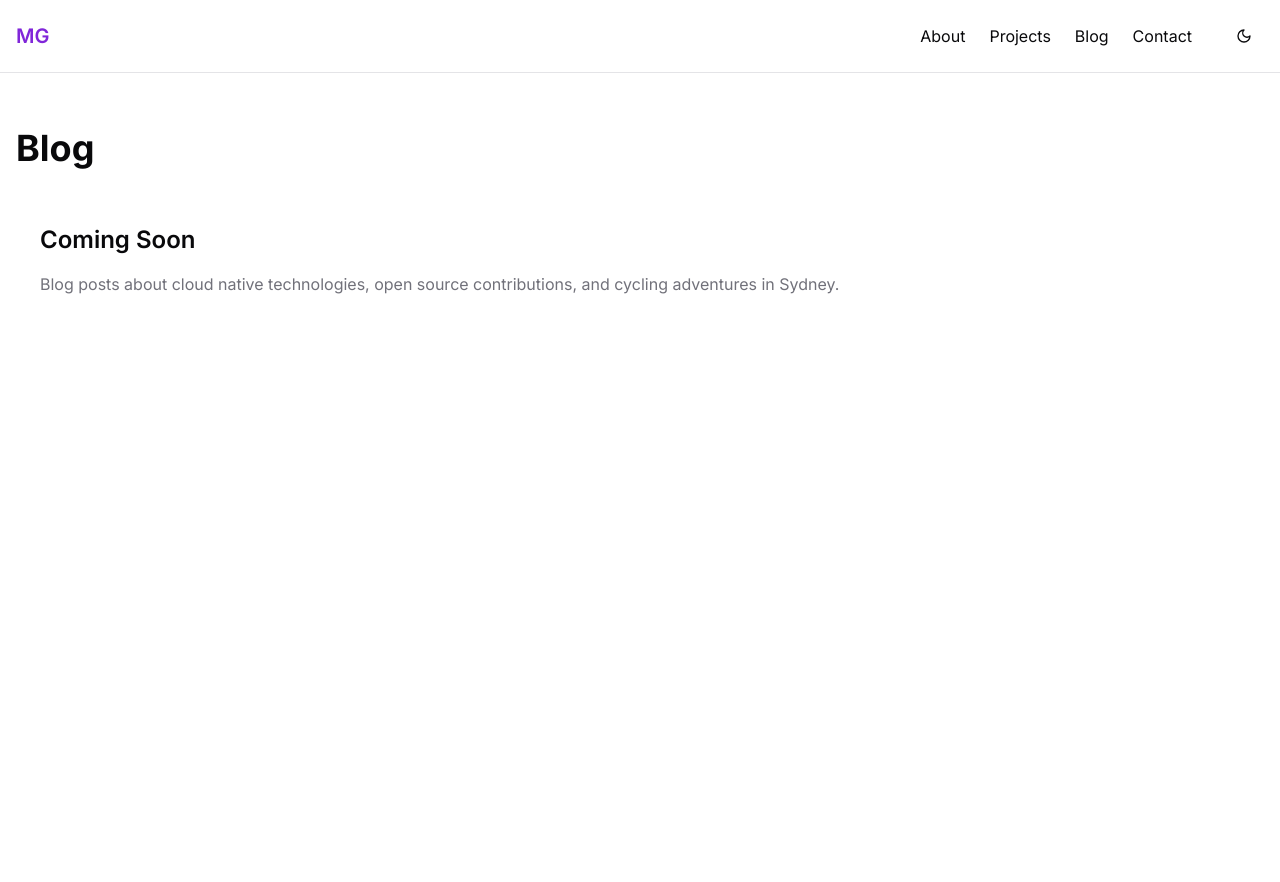
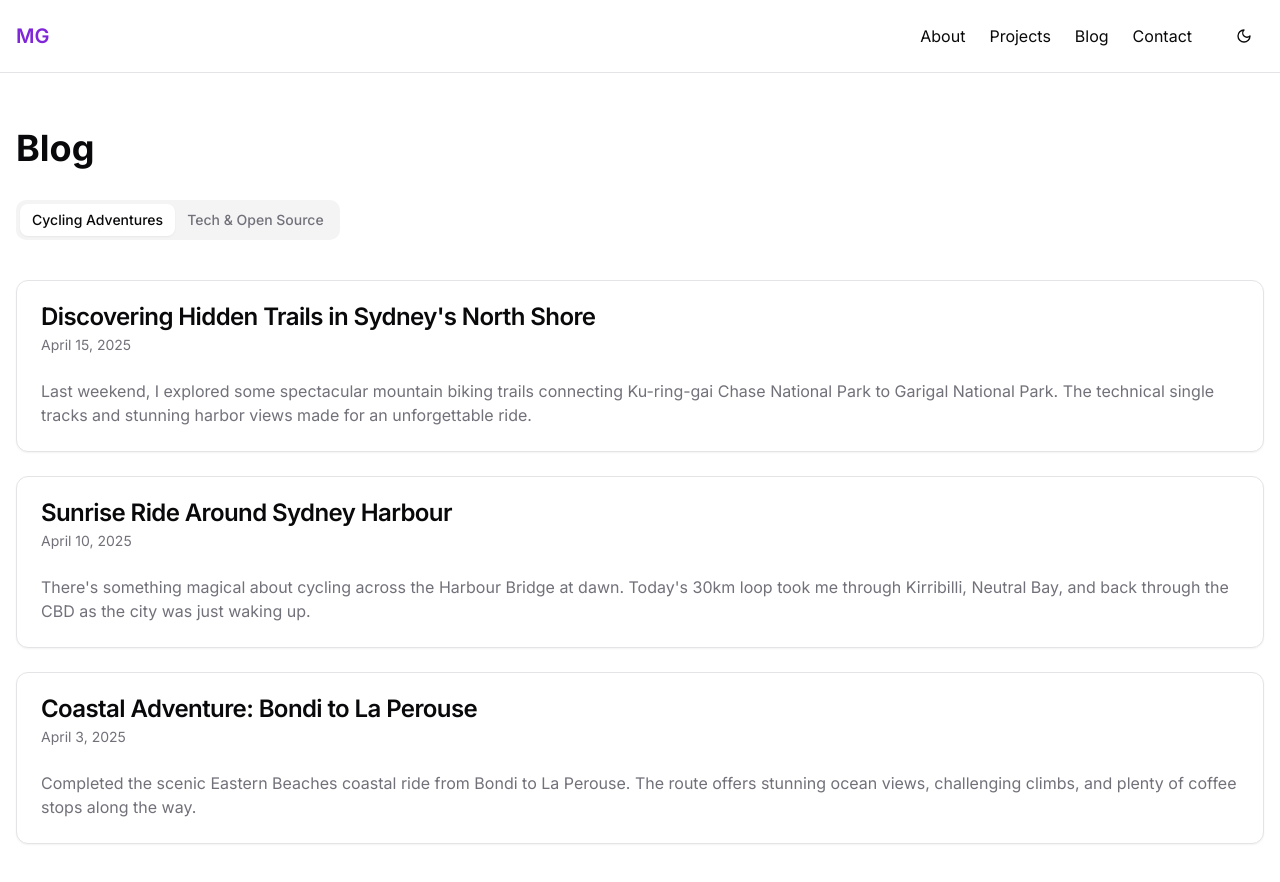
Before and after one commit to miacycle/mia-sydney-cycle, a React (Vite) app: page /blog in a window 1280 px wide. Shown: the top 882 px of the page. Before the commit the page ends 800 px from the top, so only its background shows below. Built offline with nearby package versions, Linux system fonts and the light colour scheme.

Commit message:
Add blog posts
Add blog posts about bicycling and Layer5 Kanvas.

```diff
--- a/src/pages/Blog.tsx
+++ b/src/pages/Blog.tsx
@@ -1,16 +1,94 @@
+
+import { Card, CardContent, CardDescription, CardHeader, CardTitle } from "@/components/ui/card";
+import { Tabs, TabsContent, TabsList, TabsTrigger } from "@/components/ui/tabs";
 
 const Blog = () => {
   return (
     <div className="container mx-auto px-4 py-16 page-transition">
       <h1 className="text-4xl font-bold mb-8">Blog</h1>
-      <div className="grid gap-8">
-        <article className="bg-card p-6 rounded-lg">
-          <h2 className="text-2xl font-semibold mb-4">Coming Soon</h2>
-          <p className="text-muted-foreground">
-            Blog posts about cloud native technologies, open source contributions, and cycling adventures in Sydney.
-          </p>
-        </article>
-      </div>
+
+      <Tabs defaultValue="cycling" className="w-full">
+        <TabsList className="mb-8">
+          <TabsTrigger value="cycling">Cycling Adventures</TabsTrigger>
+          <TabsTrigger value="tech">Tech & Open Source</TabsTrigger>
+        </TabsList>
+
+        <TabsContent value="cycling" className="space-y-6">
+          <Card>
+            <CardHeader>
+              <CardTitle>Discovering Hidden Trails in Sydney's North Shore</CardTitle>
+              <CardDescription>April 15, 2025</CardDescription>
+            </CardHeader>
+            <CardContent>
+              <p className="text-muted-foreground">
+                Last weekend, I explored some spectacular mountain biking trails connecting Ku-ring-gai Chase National Park to Garigal National Park. The technical single tracks and stunning harbor views made for an unforgettable ride.
+              </p>
+            </CardContent>
+          </Card>
+
+          <Card>
+            <CardHeader>
+              <CardTitle>Sunrise Ride Around Sydney Harbour</CardTitle>
+              <CardDescription>April 10, 2025</CardDescription>
+            </CardHeader>
+            <CardContent>
+              <p className="text-muted-foreground">
+                There's something magical about cycling across the Harbour Bridge at dawn. Today's 30km loop took me through Kirribilli, Neutral Bay, and back through the CBD as the city was just waking up.
+              </p>
+            </CardContent>
+          </Card>
+
+          <Card>
+            <CardHeader>
+              <CardTitle>Coastal Adventure: Bondi to La Perouse</CardTitle>
+              <CardDescription>April 3, 2025</CardDescription>
+            </CardHeader>
+            <CardContent>
+              <p className="text-muted-foreground">
+                Completed the scenic Eastern Beaches coastal ride from Bondi to La Perouse. The route offers stunning ocean views, challenging climbs, and plenty of coffee stops along the way.
+              </p>
+            </CardContent>
+          </Card>
+        </TabsContent>
+
+        <TabsContent value="tech" className="space-y-6">
+          <Card>
+            <CardHeader>
+              <CardTitle>Revolutionizing Cloud Native UIs with Layer5 Kanvas</CardTitle>
+              <CardDescription>April 16, 2025</CardDescription>
+            </CardHeader>
+            <CardContent>
+              <p className="text-muted-foreground">
+                As a maintainer of Meshery, I'm excited to share our progress on Kanvas - our new design system for cloud native applications. We're building a comprehensive component library that brings consistency and elegance to cloud native UIs.
+              </p>
+            </CardContent>
+          </Card>
+
+          <Card>
+            <CardHeader>
+              <CardTitle>Contributing to Layer5: A Journey in Open Source</CardTitle>
+              <CardDescription>April 8, 2025</CardDescription>
+            </CardHeader>
+            <CardContent>
+              <p className="text-muted-foreground">
+                Reflecting on my journey from first-time contributor to maintainer at Layer5. The welcoming community and mentorship opportunities have been instrumental in my growth as a developer.
+              </p>
+            </CardContent>
+          </Card>
+
+          <Card>
+            <CardHeader>
+              <CardTitle>Design Systems in Cloud Native Applications</CardTitle>
+              <CardDescription>March 30, 2025</CardDescription>
+            </CardHeader>
+            <CardContent>
+              <p className="text-muted-foreground">
+                Exploring how Kanvas is addressing the unique challenges of building user interfaces for cloud native tools, from complex data visualization to real-time updates and state management.
+              </p>
+            </CardContent>
+          </Card>
+        </TabsContent>
+      </Tabs>
     </div>
   );
 };
```
